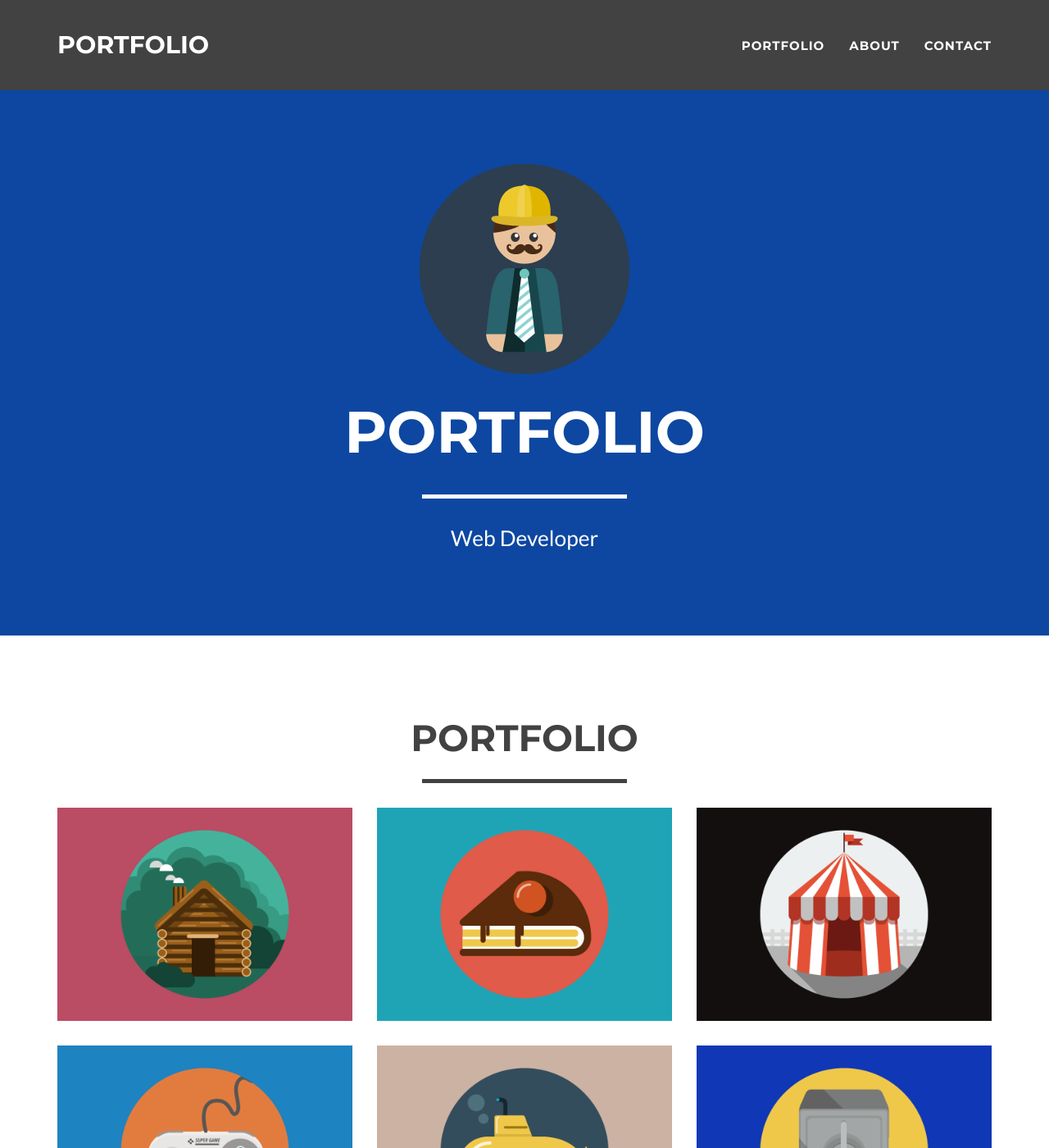
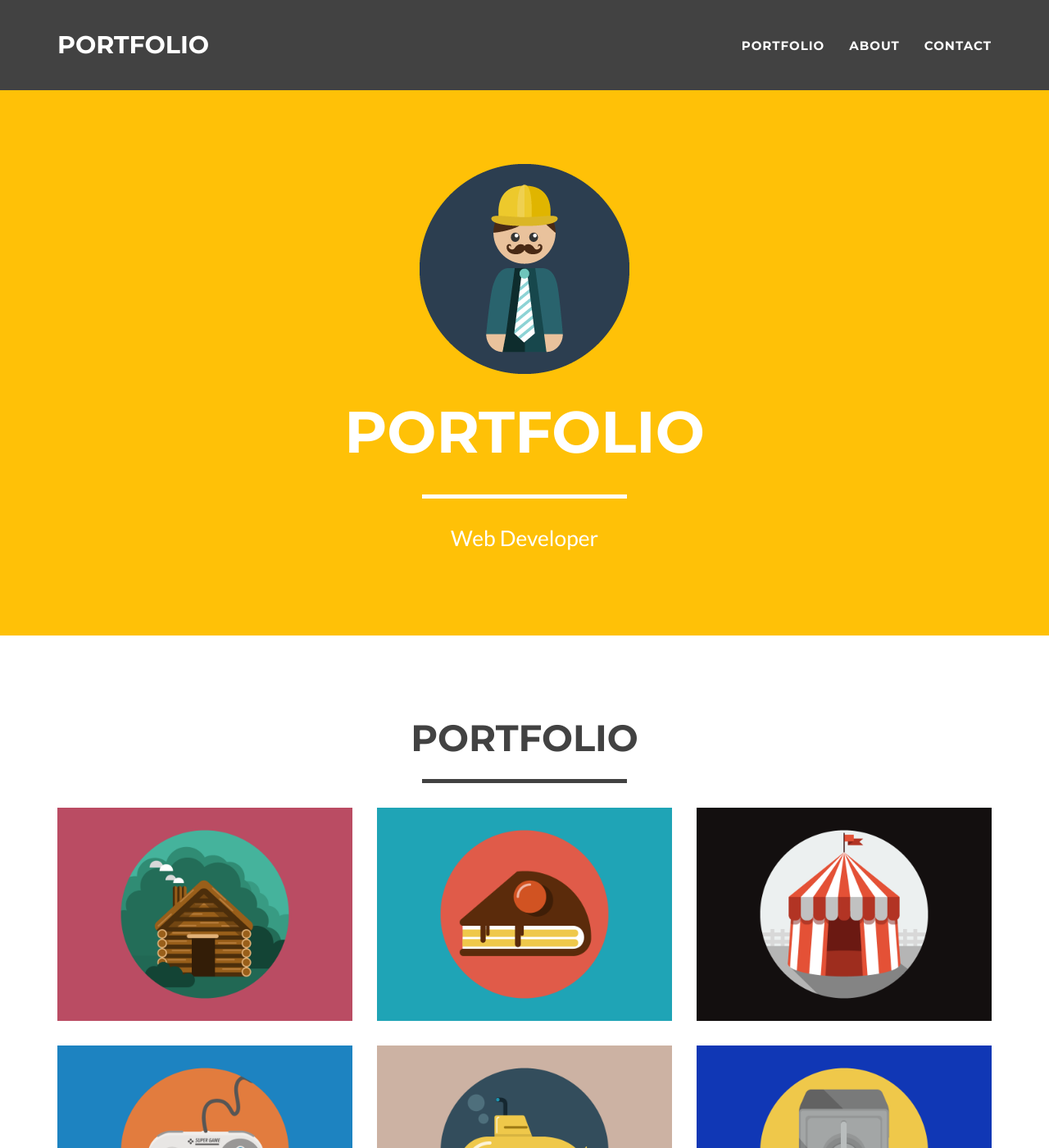
Before and after one commit to kfmahre/Portfolio, a Jekyll site: the page built from index.html, in a window 1280 px wide and 1400 px high. Shown: the whole window at 82% size. Built offline with Jekyll 4.4.1, drawn with Linux system fonts in a browser that asks for light colours.

Commit message:
style: changed primary color

```diff
--- a/_config.yml
+++ b/_config.yml
@@ -24,8 +24,8 @@ bing_verify:
 
 # Color settings (hex-codes without the leading hash-tag)
 color:
-  primary: 0D47A1 #80B3FF #263238
-  primary-rgb: "13,71,161" #"128,179,255"
+  primary: FFC107 #80B3FF #263238
+  primary-rgb: "255,193,7" #"128,179,255"
   secondary: 424242 #2c3e50 #FD6E8A
   secondary-dark: 212121 #A2122F
 
```
